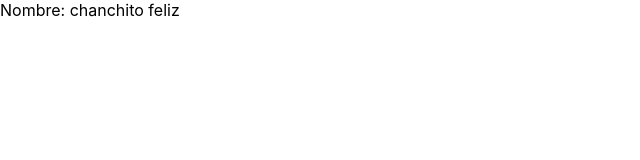
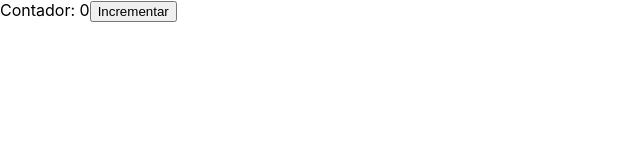
Before and after one commit to BrunoBarraza/Hooks-Practice, a React (Create React App) app in the folder functional-components-ex/: page / in a window 1280 px wide. Shown: the top 160 px of the page, without its empty margins (0-640 px from the left). Built offline with nearby package versions, Linux system fonts and the light colour scheme.

Commit message:
useState hook example

```diff
--- a/functional-components-ex/src/App.js
+++ b/functional-components-ex/src/App.js
@@ -1,14 +1,20 @@
-// Impure function: Constant Change - API, Database.
-const impure = () => new Date().toLocaleString();
-console.log(impure());
+import { useState } from "react";
 
-// Pure function: Never changes the output value - fixed value.
-const MyComponent = ({ myProp }) => {
-  return <div>Nombre: {myProp}</div>;
-};
+// Hooks rules:
+// Hooks cannot be called whitin loops. (if, while, etc.)
+// Hooks need to be on the highest level of the function. (at the begging of the component)
+// Hooks can only be called in React Components.
+// Hooks can only be called in Custom Hooks.
+// TIP: When creating a custom Hook, the naming should start with 'use'.
 
 const App = () => {
-  return <MyComponent myProp={"chanchito feliz"} />;
+  const [contador, setContador] = useState(0);
+  return (
+    <div>
+      Contador: {contador}
+      <button onClick={() => setContador(contador + 1)}>Incrementar</button>
+    </div>
+  );
 };
 
 export default App;
```
Also changed, not shown: functional-components-ex/src/Intro.js (added, +14 -0 lines).
